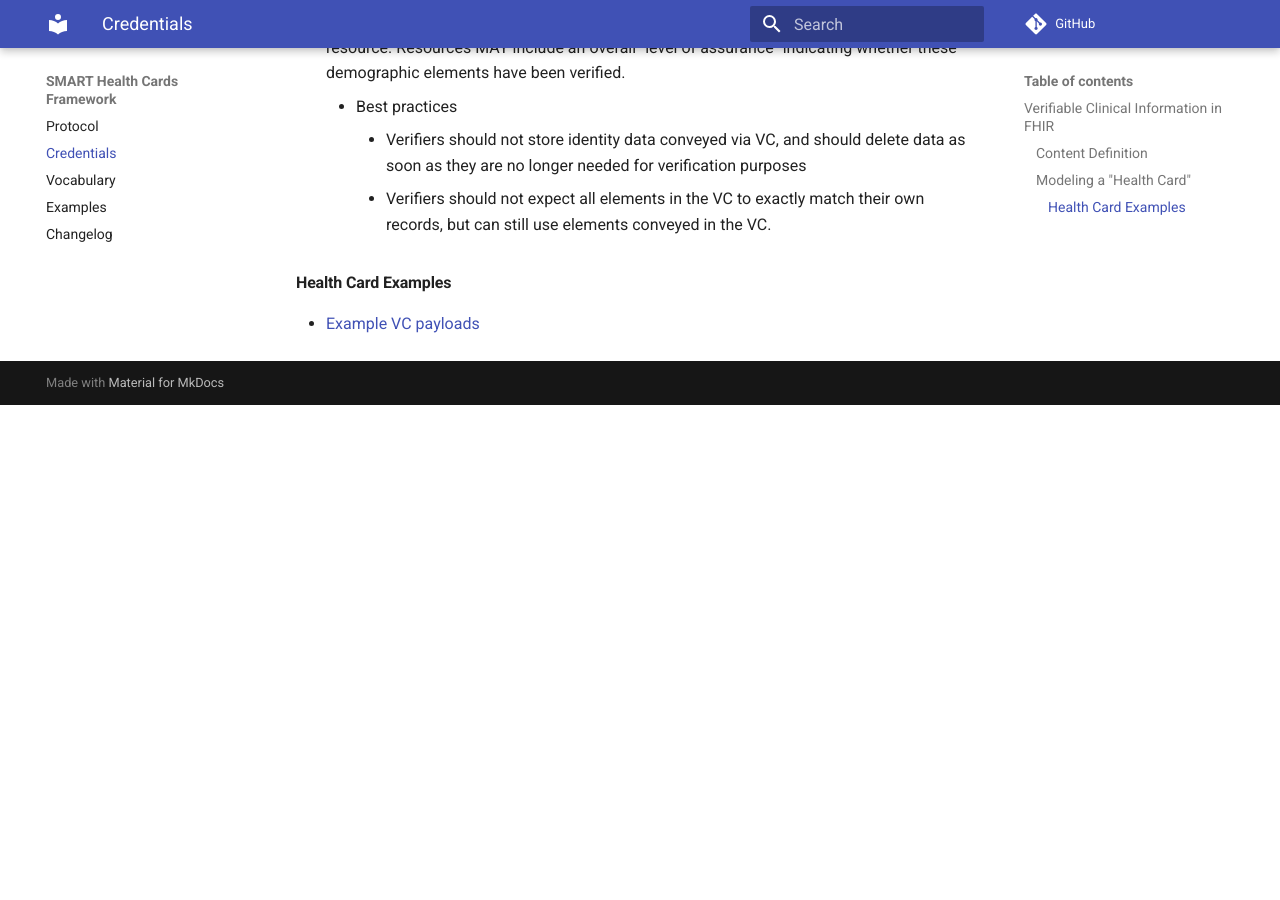
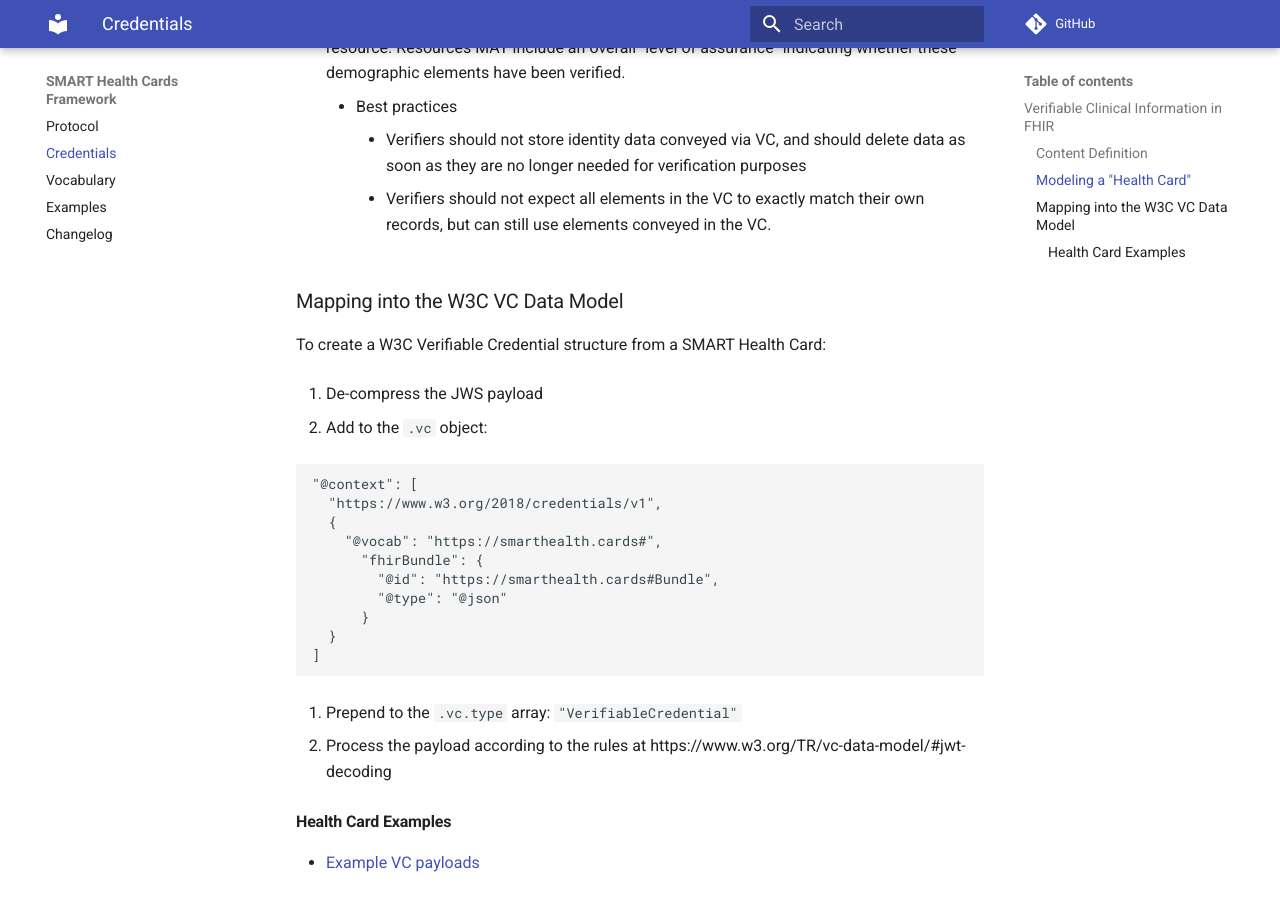
Before and after one commit to smart-on-fhir/health-cards, an MkDocs documentation site: the page built from docs/credential-modeling.md, in a window 1280 px wide and 900 px high, scrolled down 1600 px. Built offline with MkDocs 1.6.1 and Material for MkDocs 9.7.7, drawn with Linux system fonts in a browser that asks for light colours; comment, search, counter and statistics services are not loaded; before the commit the page ends 2005 px from its top, so only the background shows below that.

Commit message:
Add explicit mapping into W3C VC

````diff
--- a/docs/credential-modeling.md
+++ b/docs/credential-modeling.md
@@ -48,6 +48,32 @@ According to the procedure above, we start with decisions about FHIR content res
         * Verifiers should not store identity data conveyed via VC, and should delete data as soon as they are no longer needed for verification purposes
         * Verifiers should not expect all elements in the VC to exactly match their own records, but can still use elements conveyed in the VC.
 
+
+## Mapping into the W3C VC Data Model
+
+To create a W3C Verifiable Credential structure from a SMART Health Card:
+
+1. De-compress the JWS payload
+
+2. Add to the `.vc` object:
+
+```
+"@context": [
+  "https://www.w3.org/2018/credentials/v1",
+  {
+    "@vocab": "https://smarthealth.cards#",
+      "fhirBundle": {
+        "@id": "https://smarthealth.cards#Bundle",
+        "@type": "@json"
+      }
+  }
+]
+```
+
+3. Prepend to the `.vc.type` array: `"VerifiableCredential"`
+
+4. Process the payload according to the rules at https://www.w3.org/TR/vc-data-model/#jwt-decoding
+
 ### Health Card Examples
 
 * [Example VC payloads](https://smarthealth.cards/examples/)
````
